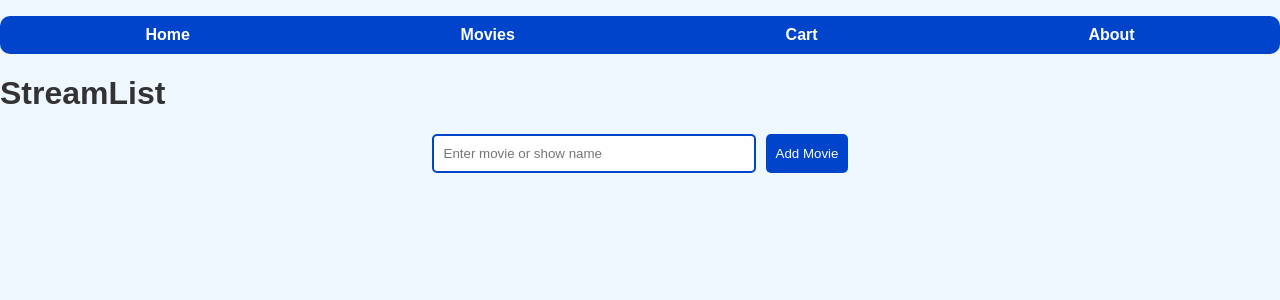
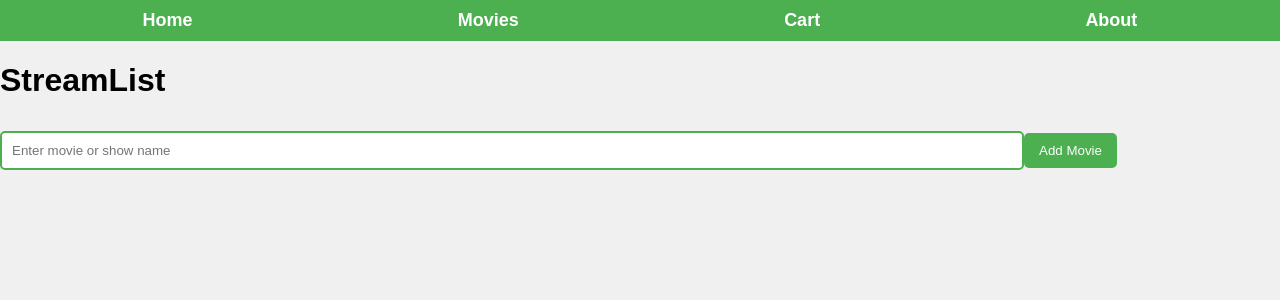
Before and after one commit to hotshotjack86/streamlist-react-app, a React (Create React App) app: page / in a window 1280 px wide. Shown: the top 300 px of the page. Built offline with nearby package versions, Linux system fonts and the light colour scheme.

Commit message:
Updated StreamList app with improved error handling, detailed comments, and enhanced CSS.

```diff
--- a/src/App.css
+++ b/src/App.css
@@ -1,18 +1,23 @@
 /* General body styling */
 body {
+  margin: 0;
   font-family: Arial, sans-serif;
-  background-color: #f0f8ff; /* Light background */
-  color: #333;
+  background-color: #f0f0f0;
 }
 
 /* Navigation bar styling */
+nav {
+  background-color: #4CAF50;
+  padding: 10px;
+}
+
 nav ul {
-  background-color: #0044cc;
-  padding: 10px;
   list-style-type: none;
+  margin: 0;
+  padding: 0;
+  overflow: hidden;
   display: flex;
   justify-content: space-around;
-  border-radius: 10px;
 }
 
 nav ul li {
@@ -20,56 +25,86 @@ nav ul li {
 }
 
 nav ul li a {
-  color: white;
+  color: white; /* White text for better readability */
+  text-align: center;
+  padding: 14px 20px;
   text-decoration: none;
+  font-size: 18px;
   font-weight: bold;
-  padding: 10px 20px;
-  border-radius: 5px;
-  transition: background-color 0.3s;
 }
 
 nav ul li a:hover {
-  background-color: #003399;
-}
-
-/* StreamList input form */
-form {
-  margin-top: 20px;
-  display: flex;
-  justify-content: center;
-}
-
-input[type="text"] {
-  padding: 10px;
-  width: 300px;
-  border: 2px solid #0044cc;
+  background-color: #45a049;
   border-radius: 5px;
 }
 
+/* Main content styling */
+main {
+  padding: 20px;
+  margin-top: 20px;
+}
+
+/* Button styling */
 button {
-  padding: 10px;
-  margin-left: 10px;
-  background-color: #0044cc;
+  background-color: #4CAF50;
   color: white;
+  padding: 10px 15px;
   border: none;
   border-radius: 5px;
   cursor: pointer;
-  transition: background-color 0.3s;
 }
 
 button:hover {
-  background-color: #003399;
+  background-color: #45a049;
 }
 
-/* Movies page styling */
-.movies-list {
-  margin-top: 20px;
-  padding: 20px;
+/* Input styling */
+input {
+  padding: 10px;
+  width: 80%;
+  margin: 10px 0;
+  box-sizing: border-box;
+  border: 2px solid #4CAF50;
+  border-radius: 5px;
+}
+
+/* Movie list styling */
+.movie-list {
+  list-style-type: none;
+  padding: 0;
 }
 
 .movie-item {
-  padding: 10px;
-  background-color: #e0e0e0;
+  background-color: white;
+  margin: 10px 0;
+  padding: 15px;
   border-radius: 5px;
-  margin-bottom: 10px;
+  box-shadow: 0 0 10px rgba(0, 0, 0, 0.1);
+  display: flex;
+  justify-content: space-between;
+  align-items: center;
 }
+
+.movie-title {
+  font-size: 20px;
+  font-weight: bold;
+}
+
+.watched {
+  color: green;
+}
+
+.not-watched {
+  color: red;
+}
+
+/* Footer style */
+footer {
+  text-align: center;
+  padding: 20px;
+  background-color: #4CAF50;
+  color: white;
+  position: fixed;
+  width: 100%;
+  bottom: 0;
+}
--- a/src/App.js
+++ b/src/App.js
@@ -7,39 +7,57 @@ import About from './components/About';
 import './App.css'; // Import the CSS file
 
 function App() {
+  // State for storing the list of movies
   const [movies, setMovies] = useState([]);
 
-  // Function to add a movie to the list
-  const addMovie = (movieTitle) => {
-    const newMovie = { title: movieTitle, watched: false, isEditing: false };
-    setMovies([...movies, newMovie]);
+  // Function to add a movie to the list with error handling
+  const addMovie = (movie) => {
+    try {
+      // Check if the input is valid (non-empty)
+      if (!movie.trim()) {
+        throw new Error("Movie name cannot be empty");
+      }
+      // Log the movie title to the console (for debugging purposes)
+      console.log('Adding movie:', movie);
+      // Update the state by appending the new movie to the existing list
+      setMovies([...movies, { title: movie, watched: false, isEditing: false }]);
+    } catch (error) {
+      // Display an error message to the user if an issue occurs
+      alert(error.message);
+    }
   };
 
   // Function to delete a movie from the list
   const deleteMovie = (index) => {
+    // Filter out the movie to be deleted based on its index
     const updatedMovies = movies.filter((_, i) => i !== index);
+    // Update the state with the new list
     setMovies(updatedMovies);
   };
 
-  // Function to mark a movie as watched/unwatched
-  const toggleWatch = (index) => {
-    const updatedMovies = movies.map((movie, i) =>
-      i === index ? { ...movie, watched: !movie.watched } : movie
-    );
+  // Function to edit a movie
+  const editMovie = (index, newTitle) => {
+    const updatedMovies = [...movies];
+    // Update the title of the movie at the given index
+    updatedMovies[index].title = newTitle;
+    updatedMovies[index].isEditing = false;
+    // Update the state with the edited movie list
     setMovies(updatedMovies);
   };
 
-  // Function to edit a movie title
-  const updateMovie = (index, newTitle, startEdit = false) => {
-    const updatedMovies = movies.map((movie, i) =>
-      i === index ? { ...movie, title: newTitle, isEditing: startEdit } : movie
-    );
+  // Function to toggle the watched status of a movie
+  const toggleWatched = (index) => {
+    const updatedMovies = [...movies];
+    // Flip the watched status of the movie at the given index
+    updatedMovies[index].watched = !updatedMovies[index].watched;
+    // Update the state with the modified list
     setMovies(updatedMovies);
   };
 
   return (
     <Router>
       <div>
+        {/* Navigation Bar */}
         <nav>
           <ul>
             <li><Link to="/">Home</Link></li>
@@ -49,12 +67,13 @@ function App() {
           </ul>
         </nav>
 
+        {/* Routes for navigating to different pages */}
         <Routes>
+          {/* Home (StreamList) page where users can add movies */}
           <Route path="/" element={<StreamList addMovie={addMovie} />} />
-          <Route
-            path="/movies"
-            element={<Movies movies={movies} updateMovie={updateMovie} deleteMovie={deleteMovie} toggleWatch={toggleWatch} />}
-          />
+          {/* Movies page where the list of added movies is displayed */}
+          <Route path="/movies" element={<Movies movies={movies} deleteMovie={deleteMovie} editMovie={editMovie} toggleWatched={toggleWatched} />} />
+          {/* Cart and About pages (placeholders for future functionality) */}
           <Route path="/cart" element={<Cart />} />
           <Route path="/about" element={<About />} />
         </Routes>
```
